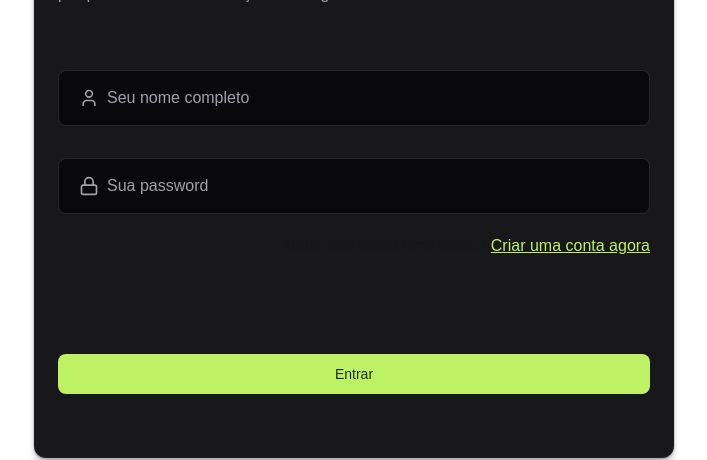
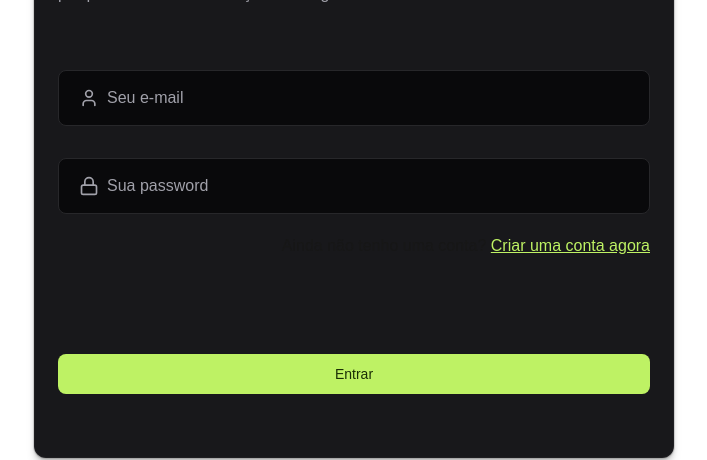
Before and after one commit to EriveltoSilva/park-space-control-reservation-system, a Next.js app: page / in a window 1280 px wide. Shown: the part 242-702 px from the top of the page, without its empty margins (286-993 px from the left). Built offline with nearby package versions, Linux system fonts and the light colour scheme; no server answers.

Commit message:
feat: firebase login functions

```diff
--- a/package.json
+++ b/package.json
@@ -13,10 +13,12 @@
     "class-variance-authority": "^0.7.0",
     "clsx": "^2.1.1",
     "embla-carousel-react": "^8.2.1",
+    "firebase": "^10.13.1",
     "lucide-react": "^0.438.0",
     "next": "14.2.8",
     "react": "^18",
     "react-dom": "^18",
+    "react-firebase-hooks": "^5.1.1",
     "tailwind-merge": "^2.5.2",
     "tailwindcss-animate": "^1.0.7"
   },
--- a/src/app/page.tsx
+++ b/src/app/page.tsx
@@ -1,6 +1,4 @@
-import { Button } from "@/components/ui/button";
-import { Lock, User } from "lucide-react";
-import Link from "next/link";
+import { LoginForm } from "@/components/login/form";
 
 export default async function Home() {
 
@@ -16,30 +14,7 @@ export default async function Home() {
                     </p>
                 </div>
 
-                <form className='lg:space-y-24 space-y-14'>
-                    <div className="space-y-8">
-                        <div className="h-14 px-5 bg-zinc-950 rounded-lg border border-zinc-800 flex items-center gap-2">
-                            <User className='text-zinc-400 size-5' />
-                            <input type="text" name="name" placeholder='Seu nome completo' className='placeholder:text-zinc-400 bg-transparent outline-none flex-1' />
-                        </div>
-
-                        <div className="space-y-5">
-
-                            <div className="h-14 px-5 bg-zinc-950 rounded-lg border border-zinc-800 flex items-center gap-2">
-                                <Lock className='text-zinc-400 size-5' />
-                                <input type="password" name="password" placeholder='Sua password' className='placeholder:text-zinc-400 bg-transparent outline-none flex-1' />
-                            </div>
-
-                            <p className="text-end text-xs lg:text-base">
-                                Ainda não tenho uma conta? <Link href={"/register"} className="text-lime-300 underline">Criar uma conta agora</Link>
-                            </p>
-                        </div>
-                    </div>
-
-                    <Button type="submit" className="w-full" >
-                        Entrar
-                    </Button>
-                </form>
+                <LoginForm />
             </div>
         </div>
     );
--- /dev/null
+++ b/src/components/login/form.tsx
@@ -0,0 +1,86 @@
+
+"use client";
+
+import { login, onAuthChange } from "@/services/firebase/authServices";
+import { User as authUser } from "firebase/auth";
+import { Lock, User } from "lucide-react";
+import Link from "next/link";
+import { FormEvent, useEffect, useState } from "react";
+import { Button } from "../ui/button";
+
+interface LoginFormProps {
+
+}
+
+
+
+export const LoginForm = ({ }: LoginFormProps) => {
+    const [user, setUser] = useState<authUser | null>(null);
+
+    const isCredencialValid = (email: string, password: string): string[] => {
+        const errors = [];
+        if (email === "")
+            errors.push("E-mail é obrigatório");
+        if (!/^\S+@\S+\.\S+$/.test(email))
+            errors.push("E-mail inválido");
+        if (password === "")
+            errors.push("Senha é obrigatória");
+        if (password.length < 8)
+            errors.push("Senha precisa ter pelo menos 8 caracteres");
+        return errors;
+    }
+
+    const handleLoginFormSubmit = (event: FormEvent<HTMLFormElement>) => {
+        event.preventDefault();
+        const data = new FormData(event.currentTarget);
+        const email = data.get("email") as string;
+        const password = data.get("password") as string;
+
+        const errors = isCredencialValid(email, password);
+
+        if (errors.length > 0) {
+            console.error("Erros:", errors);
+            return;
+        }
+
+        login(email, password).then((user) => console.log(user)).catch((error) => console.error(error));
+        console.log("Email:", email);
+        console.log("Password:", password);
+    }
+
+    useEffect(() => {
+        const unsubscribe = () => {
+            return onAuthChange((user) => {
+                setUser(user);
+            })
+        }
+        return unsubscribe();
+    }, []);
+
+    return (
+        <form onSubmit={handleLoginFormSubmit} className='lg:space-y-24 space-y-14'>
+            <div className="space-y-8">
+                <div className="h-14 px-5 bg-zinc-950 rounded-lg border border-zinc-800 flex items-center gap-2">
+                    <User className='text-zinc-400 size-5' />
+                    <input type="email" name="email" placeholder='Seu e-mail' className='placeholder:text-zinc-400 bg-transparent outline-none flex-1' />
+                </div>
+
+                <div className="space-y-5">
+
+                    <div className="h-14 px-5 bg-zinc-950 rounded-lg border border-zinc-800 flex items-center gap-2">
+                        <Lock className='text-zinc-400 size-5' />
+                        <input type="password" name="password" placeholder='Sua password' className='placeholder:text-zinc-400 bg-transparent outline-none flex-1' />
+                    </div>
+
+                    <p className="text-end text-xs lg:text-base">
+                        Ainda não tenho uma conta? <Link href={"/register"} className="text-lime-300 underline">Criar uma conta agora</Link>
+                    </p>
+                </div>
+            </div>
+
+            <Button type="submit" className="w-full" >
+                Entrar
+            </Button>
+        </form>
+    )
+}
--- /dev/null
+++ b/src/services/firebase/authServices.ts
@@ -0,0 +1,15 @@
+import { signInWithEmailAndPassword, signOut, onAuthStateChanged, UserCredential, User } from "firebase/auth";
+import { auth } from "./firebaseServices";
+
+export async function login(email: string, password: string): Promise<UserCredential> {
+    return signInWithEmailAndPassword(auth,email, password);
+}
+
+export async function logout(): Promise<void> {
+    return signOut(auth);
+}
+
+export function onAuthChange(callback: (user: User | null) => void): () => void {
+    const unsubscribe = onAuthStateChanged(auth, callback);
+    return unsubscribe;
+}
--- /dev/null
+++ b/src/services/firebase/firebaseServices.ts
@@ -0,0 +1,18 @@
+// Import the functions you need from the SDKs you need
+import { initializeApp, getApps } from "firebase/app";
+import { getAuth } from "firebase/auth";
+// TODO: Add SDKs for Firebase products that you want to use
+
+const firebaseConfig = {
+  apiKey: process.env.NEXT_PUBLIC_API_KEY,
+  authDomain: process.env.NEXT_PUBLIC_AUTH_DOMAIN,
+  databaseURL: process.env.NEXT_PUBLIC_DATABASE_URL,
+  projectId: process.env.NEXT_PUBLIC_PROJECT_ID,
+  storageBucket: process.env.NEXT_PUBLIC_STORAGE_BUCKET,
+  messagingSenderId: process.env.NEXT_PUBLIC_MESSAGING_SENDER_ID,
+  appId: process.env.NEXT_PUBLIC_APP_ID,
+  measurementId: process.env.NEXT_PUBLIC_MEASUREMENT_ID,
+};
+
+const app = getApps().length === 0 ? initializeApp(firebaseConfig) : getApps()[0];
+export const auth = getAuth(app);
```
Also changed, not shown: 2 other files (tests, documents, lock files or other folders).
